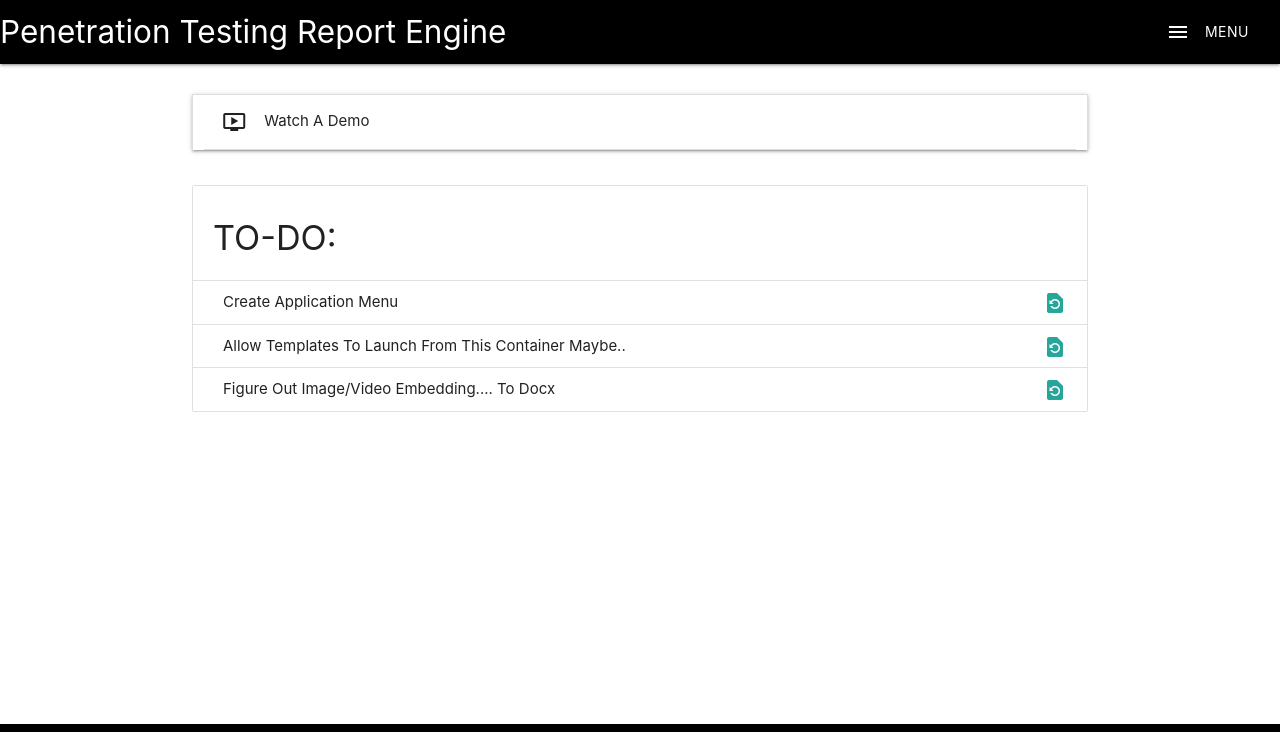
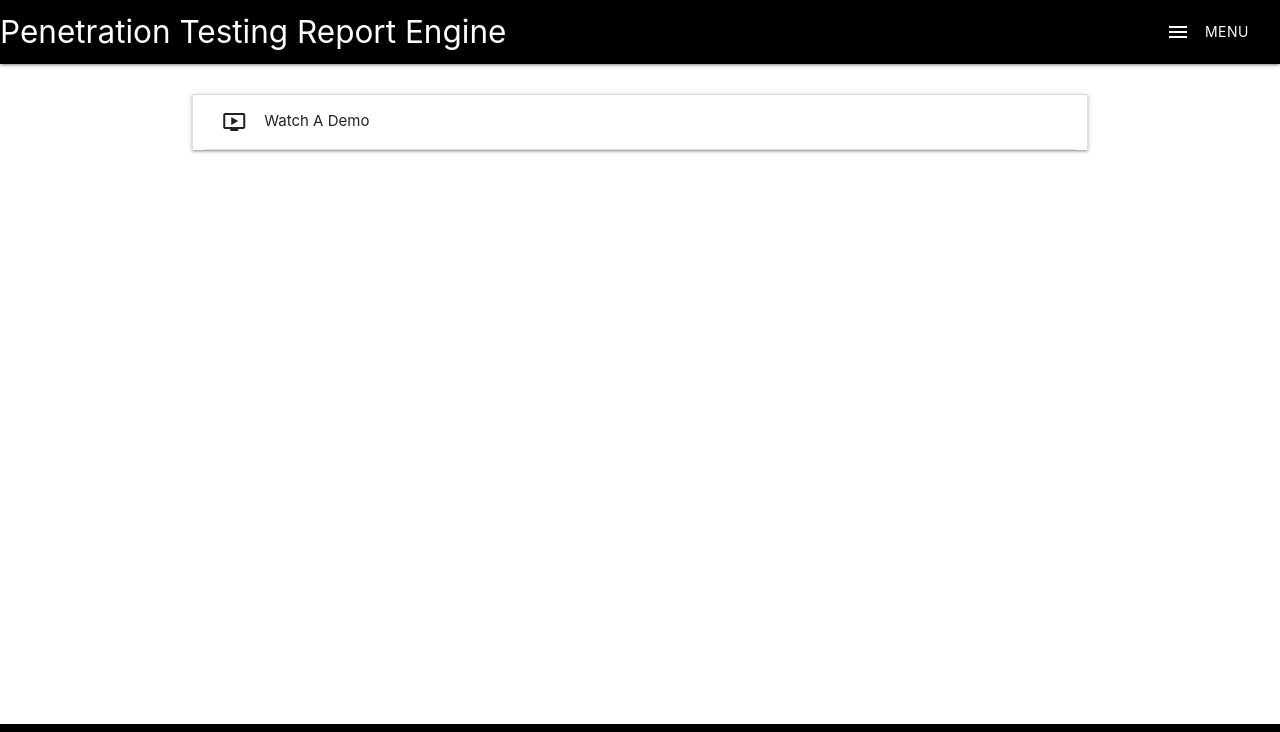
Before and after one commit to 1AmG0d/PenetrationTestingReportingEngine, an Electron app: page src/public/html/index.html in a window 1280 px wide. Shown: the top 732 px of the page. Drawn offline with Linux system fonts and the light colour scheme.

Commit message:
Minor
Updated Version Number
Removed Todo
Next Major Todo consist of creating DOCx template for repository, working on definitions for personal use, and working on github readme

```diff
--- a/package.json
+++ b/package.json
@@ -1,7 +1,7 @@
 {
   "name": "penetrationtestingreportingengine",
   "productName": "Penetration Testing Reporting Engine",
-  "version": "0.8.7",
+  "version": "0.9.0",
   "description": "Allows Penetration Testers To Quickly And Consistently Generate Penetration Testing Reports",
   "main": "src/main.js",
   "directories": {
--- a/src/public/html/index.html
+++ b/src/public/html/index.html
@@ -37,16 +37,6 @@
           </ul>
         </div>
       </div>
-      <div class="container">
-        <div class="row">
-          <ul class="collection with-header">
-            <li class="collection-header"><h4>TO-DO:</h4></li>
-            <li class="collection-item"><div>Create Application Menu<a href="#!" class="secondary-content"><i class="material-icons">restore_page</i></a></div></li>
-            <li class="collection-item"><div>Allow Templates To Launch From This Container Maybe..<a href="#!" class="secondary-content"><i class="material-icons">restore_page</i></a></div></li>
-            <li class="collection-item"><div>Figure Out Image/Video Embedding.... To Docx<a href="#!" class="secondary-content"><i class="material-icons">restore_page</i></a></div></li>
-          </ul>
-        </div>
-      </div>
     </main>
 
     <div id="indexMenu" class="modal">
```
Also changed, not shown: 1 other file.
